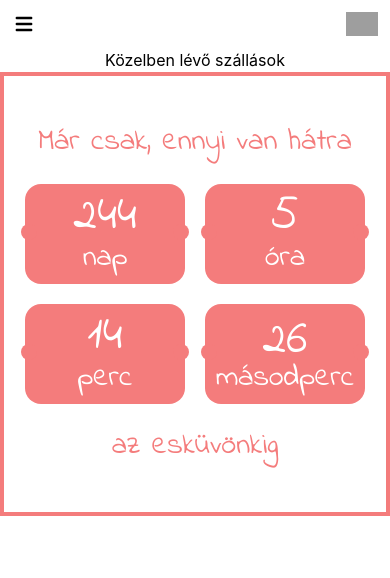
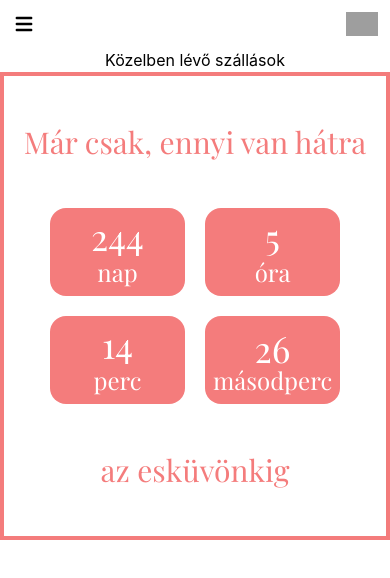
Before and after one commit to Vityasd1/wedding, a Next.js app: page /booking in a window 390 px wide. Shown: the top 578 px of the page. Built offline with nearby package versions, Linux system fonts and the light colour scheme; grey boxes are pictures that could not be loaded.

Commit message:
mobil nézet javíátsa

```diff
--- a/components/About.js
+++ b/components/About.js
@@ -5,7 +5,7 @@ export const About = (props) => {
     return (
         <div className="min-h-screen w-full z-40 bg-[url('/images/bgs.svg')] font-indie bg-cover bg-fixed bg-bottom flex flex-col justify-center text-center items-center text-main">
             <div className="p-2 rounded-2xl bg-white bg-opacity-50">
-                <p className="mb-12 text-5xl">Örömmel jelentjük: <span className="font-semibold">Összeházasodunk!</span></p>
+                <p className="mb-12 text-4xl md:text-5xl ">Örömmel jelentjük: <span className="font-semibold">Összeházasodunk!</span></p>
                 <div className="flex items-center justify-center gap-12">
                     <div className="flex flex-col items-center justify-center gap-3">
                         <div className="bg-main rounded-full relative w-32 h-32">
--- a/components/Map.js
+++ b/components/Map.js
@@ -1,7 +1,7 @@
 import React, {useState} from 'react';
 import Image from 'next/image'
-const focusedBtn = "w-40 p-3 rounded text-white border-r-2 border-t-2 border-main active:border-none bg-gray-600 focus:transition-all"
-const normalBtn = "w-40 p-3 bg-main rounded hover:bg-gray-600 transition ease-in duration-500 text-white border-b-4 border-l-4 border-gray-600 focus:transition-all"
+const focusedBtn = "w-40 p-3 m-3 md:m-0 rounded text-white border-2 border-main active:border-none bg-main focus:transition-all"
+const normalBtn = "w-40 p-3 m-3 md:m-0 rounded hover:bg-main transition ease-in duration-500 border border-main text-main focus:transition-all"
 export const Map = (props) => {
 
     const [tab, setTab] = useState(0);
@@ -12,8 +12,8 @@ export const Map = (props) => {
                 Helyszínek
             </div>
             <div className="flex flex center justify-center items-center mb-2 gap-2 mt-12">
-                <button onClick={() => setTab(0)} className={tab === 0 ? focusedBtn : normalBtn} >Templom</button>
-                <button onClick={() => setTab(1)} className={tab === 1 ? focusedBtn : normalBtn} >Lagzi</button>
+                <button onClick={() => setTab(0)} className={tab === 0 ? focusedBtn : normalBtn} >Templomi</button>
+                <button onClick={() => setTab(1)} className={tab === 1 ? focusedBtn : normalBtn} >Polgári</button>
             </div>
             <div className="pb-9">
                 <div className="p-3 bg-white bg-opacity-75  container mx-auto rounded">
--- a/components/ProgramContent.js
+++ b/components/ProgramContent.js
@@ -3,7 +3,7 @@ import React from 'react';
 export const ProgramContent = ({time,program,location}) => {
     return (
         <div className="col-span-2 text-center content-start">
-            <p className="text-3xl font-semibold italic">{time}</p>
+            <p className="text-3xl font-semibold">{time}</p>
             <p className="text-3xl">{program}</p>
             <p className="text-3xl">{location}</p>
         </div>
--- a/components/Timer.js
+++ b/components/Timer.js
@@ -18,38 +18,38 @@ export const Timer = (props) => {
         } else {
             // Render a countdown
             return (
-                <div className="grid grid-cols-2 md:grid-cols-4 gap-5 text-center mt-6 mb-6 text-white ">
-                    <div className="flex relative flex-col p-2 bg-main rounded-2xl w-40 text-neutral-content">
-                        <div className="w-4 h-4 rounded-full absolute top-[40%] -left-1 bg-main "></div>
-                        <div className="w-4 h-4 rounded-full absolute top-[40%] -right-1 bg-main "></div>
-                        <span className="countdown font-mono text-5xl">
+                <div className="grid grid-cols-2 md:grid-cols-4 gap-5 text-center mt-12 mb-12 text-white ">
+                    <div className="flex relative flex-col p-2 bg-main rounded-2xl max-w-40 text-neutral-content">
+                        {/*<div className="w-4 h-4 rounded-full absolute top-[40%] -left-1 bg-main "></div>*/}
+                        {/*<div className="w-4 h-4 rounded-full absolute top-[40%] -right-1 bg-main "></div>*/}
+                        <span className="countdown font-mono text-4xl">
                           <span className={animateDays ? "animateMinutes" : ""}>{days}</span>
                         </span>
-                        nap
+                        <span className={"text-2xl"}>nap</span>
                     </div>
-                    <div className="flex relative flex-col p-2 bg-main rounded-2xl w-40 text-neutral-content">
-                        <div className="w-4 h-4 rounded-full absolute top-[40%] -left-1 bg-main "></div>
-                        <div className="w-4 h-4 rounded-full absolute top-[40%] -right-1 bg-main "></div>
-                        <span className="countdown font-mono text-5xl">
+                    <div className="flex relative flex-col p-2 bg-main rounded-2xl max-w-40 text-neutral-content">
+                        {/*<div className="w-4 h-4 rounded-full absolute top-[40%] -left-1 bg-main "></div>*/}
+                        {/*<div className="w-4 h-4 rounded-full absolute top-[40%] -right-1 bg-main "></div>*/}
+                        <span className="countdown font-mono text-4xl">
                           <span className={animateHours ? "animateMinutes" : ""}>{hours}</span>
                         </span>
-                        óra
+                      <span className={"text-2xl"}>óra</span>
                     </div>
-                    <div className="flex relative flex-col p-2 bg-main rounded-2xl w-40 text-neutral-content">
-                        <div className="w-4 h-4 rounded-full absolute top-[40%] -left-1 bg-main "></div>
-                        <div className="w-4 h-4 rounded-full absolute top-[40%] -right-1 bg-main "></div>
-                        <span className="countdown font-mono text-5xl">
+                    <div className="flex relative flex-col p-2 bg-main rounded-2xl max-w-40 text-neutral-content">
+                        {/*<div className="w-4 h-4 rounded-full absolute top-[40%] -left-1 bg-main "></div>*/}
+                        {/*<div className="w-4 h-4 rounded-full absolute top-[40%] -right-1 bg-main "></div>*/}
+                        <span className="countdown font-mono text-4xl">
                           <span className={animateMinutes ? "animateMinutes" : ""}>{minutes}</span>
                         </span>
-                        perc
+                        <span className={"text-2xl"}>perc</span>
                     </div>
-                    <div className="flex flex-col p-2 bg-main rounded-2xl w-40 relative text-neutral-content">
-                        <div className="w-4 h-4 rounded-full absolute top-[40%] -left-1 bg-main "></div>
-                        <div className="w-4 h-4 rounded-full absolute top-[40%] -right-1 bg-main "></div>
-                        <span className="countdown font-mono text-5xl">
+                    <div className="flex flex-col p-2 bg-main rounded-2xl max-w-40 relative text-neutral-content">
+                        {/*<div className="w-4 h-4 rounded-full absolute top-[40%] -left-1 bg-main "></div>*/}
+                        {/*<div className="w-4 h-4 rounded-full absolute top-[40%] -right-1 bg-main "></div>*/}
+                        <span className="countdown font-indie text-4xl">
                           <span className="animate">{seconds}</span>
                         </span>
-                        másodperc
+                        <span className={"text-2xl"}>másodperc</span>
                     </div>
                 </div>
             )
@@ -61,13 +61,13 @@ export const Timer = (props) => {
         <>
             {stable &&
             <div className="flex flex-col border-4 border-main items-center justify-center text-main text-3xl pb-12 font-indie pt-12">
-                <p>
+                <p className="text-center">
                     Már csak, ennyi van hátra
                 </p>
                 <Countdown renderer={renderer} date={'2023-05-06T16:00:00'}>
 
                 </Countdown>
-                <p>
+                <p className="text-center">
                     az esküvönkig
                 </p>
             </div>
--- a/pages/program.js
+++ b/pages/program.js
@@ -9,7 +9,7 @@ export const Program = (props) => {
         <>
             <div className="flex flex-col h-screen">
                     <Header/>
-                <div className="flex flex-col items-center h-full justify-center bg-[url('/images/bg-program.png')] border-t-4 border-main ">
+                <div className="flex flex-col items-center h-full justify-center bg-[url('/images/bg-program.png')] bg-top md:bg-left-top border-t-4 border-main ">
                     <div className={"p-2 rounded-2xl bg-white bg-opacity-50"}>
                         <ProgramComponent text={"Templomi szertartás"} time={"16:00"} src={"/images/church1.png"}/>
                         <ProgramComponent text={"Polgári szertartás"} time={"17:00"} src={"/images/ring1.png"}/>
--- a/styles/globals.css
+++ b/styles/globals.css
@@ -1,4 +1,4 @@
-@import url('https://fonts.googleapis.com/css2?family=Indie+Flower&display=swap');
+@import url('https://fonts.googleapis.com/css2?family=Playfair+Display&display=swap');
 
 
 @tailwind base;
@@ -109,7 +109,7 @@ a {
 }
 .tl-item:after {
     content: '';
-    background: rgba(3, 22, 37, 0.85);
+    background: rgba(244, 124, 124, 0.10);
     opacity: 1;
     transition: opacity 0.5s ease;
 }
@@ -191,6 +191,7 @@ a {
 @media screen and (max-width: 768px) {
     #timeline{
         flex-direction: column;
+        overflow: hidden !important;
     }
     .tl-item{
         width: 100% !important;
@@ -201,5 +202,7 @@ a {
     .tl-item:hover {
         content: '';
         width: 105% !important;
+        transform: scale(1);
+        overflow: hidden !important;
     }
 }
--- a/tailwind.config.js
+++ b/tailwind.config.js
@@ -46,7 +46,7 @@ module.exports = {
       },
     },
     fontFamily: {
-      'indie': ['Indie Flower', 'cursive'],
+      'indie': ['Playfair Display', 'cursive'],
     },
   },
   plugins: [],
```
Also changed, not shown: components/Header.js (+10 -4 lines), components/Welcome.js (+3 -3 lines).
